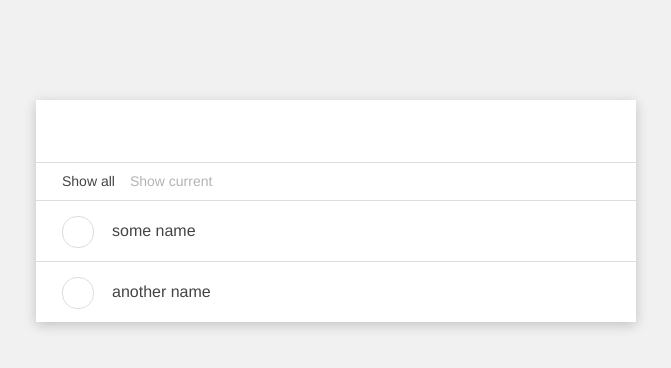
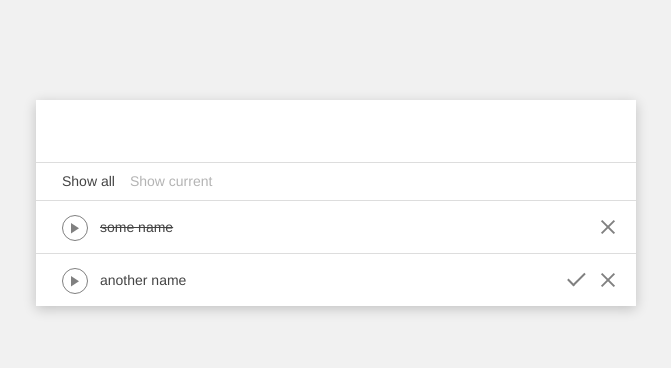
Before and after one commit to original001/todo-list, a React app: page / in a window 1280 px wide. Shown: the top 368 px of the page, without its empty margins (304-975 px from the left). Built offline with nearby package versions, Linux system fonts and the light colour scheme.

Commit message:
redesigned item

```diff
--- a/src/views/Item.jsx
+++ b/src/views/Item.jsx
@@ -2,6 +2,12 @@
 import React from 'react';
 import styled from 'styled-components';
 import {sheetPadding} from '../styled-variables';
+const startIcon = require('../img/start.svg');
+const stopIcon = require('../img/stop.svg');
+const crossIcon = require('../img/cross.svg');
+const crossHoverIcon = require('../img/cross-hover.svg');
+const checkIcon = require('../img/check.svg');
+const checkHoverIcon = require('../img/check-hover.svg');
 
 type Props = {
   checked: boolean,
@@ -16,67 +22,69 @@ export class Item extends React.Component {
   render() {
     const props = this.props;
     return (
-      <ItemWrapper onClick={this.props.onCheck}>
-        <Check checked={this.props.checked}/>
-        <TextItem>{props.children}</TextItem>
+      <ItemWrapper>
+        <Action />
+        <TextItem checked={props.checked}>{props.children}</TextItem>
+        {props.checked ||
+          <Check onClick={this.props.onCheck}/>
+        }
         <Close onClick={this.props.onClose}/>
       </ItemWrapper>
     )
   }
 }
 
-export const Check = styled.div`
-  float: left;
-  height: 30px;
-  width: 30px;
-  line-height: 30px;
-  border-radius: 15px;
-  border: 1px solid #ddd;
-  margin: 5px 0;
+
+const Action = styled.div`
+  display: inline-block;
+  height: 24px;
+  line-height: 24px;
+  width: 24px;
   text-align: center;
-  &:after {
-    font-family: FontAwesome;
-    font-weight: normal;
-    font-size: 16px;
-    content: ${props => props.checked ? '""' : ''};
-    color: green;
-  }
+  vertical-align: middle;
+  border-radius: 100%;
+  background: 50% 50% no-repeat;
+  background-image: url('${props => props.active ? stopIcon : startIcon}');
+  border: 1px solid #808080;
+  margin-right: 12px;
 `
 
 const TextItem = styled.div`
-  margin-left: 50px;
-  font-size: 16px;
+  display: inline-block;
+  font-size: 14px;
+  text-decoration: ${props => props.checked ? 'line-through' : 'none'};
 `
 
 const ItemWrapper = styled.div`
   position: relative;
-  padding: 10px ${sheetPadding};
+  padding: 0 ${sheetPadding};
   border-top: 1px solid #ddd;
-  height: 40px;
-  line-height: 40px;
+  line-height: 52px;
+`
+
+const RightIcon = styled.div`
+  position: absolute;
+  top: 0;
+  bottom: 0;
+  width: 16px;
+  height: 16px;
+  margin: auto;
   cursor: pointer;
+`
+
+const Close = styled(RightIcon)`
+  right: 20px;
+  background: url('${crossIcon}') 0 0 no-repeat;
   &:hover {
-    background: #f1f1f1;
+    background-image: url('${crossHoverIcon}');
   }
 `
 
-export const Close = styled.div`
-  position: absolute;
-  right: ${sheetPadding};
-  top: 0;
-  bottom: 0;
-  width: 30px;
-  height: 40px;
-  text-align: right;
-  margin: auto;
-  &:after {
-    font-family: FontAwesome;
-    font-weight: normal;
-    font-size: 16px;
-    color: #888;
-    content: '';
-  }
-  &:hover:after {
-    color: #444;
+const Check = styled(RightIcon)`
+  right: 50px;
+  width: 19px;
+  background: url('${checkIcon}') 0 0 no-repeat;
+  &:hover {
+    background-image: url('${checkHoverIcon}');
   }
 `
```
